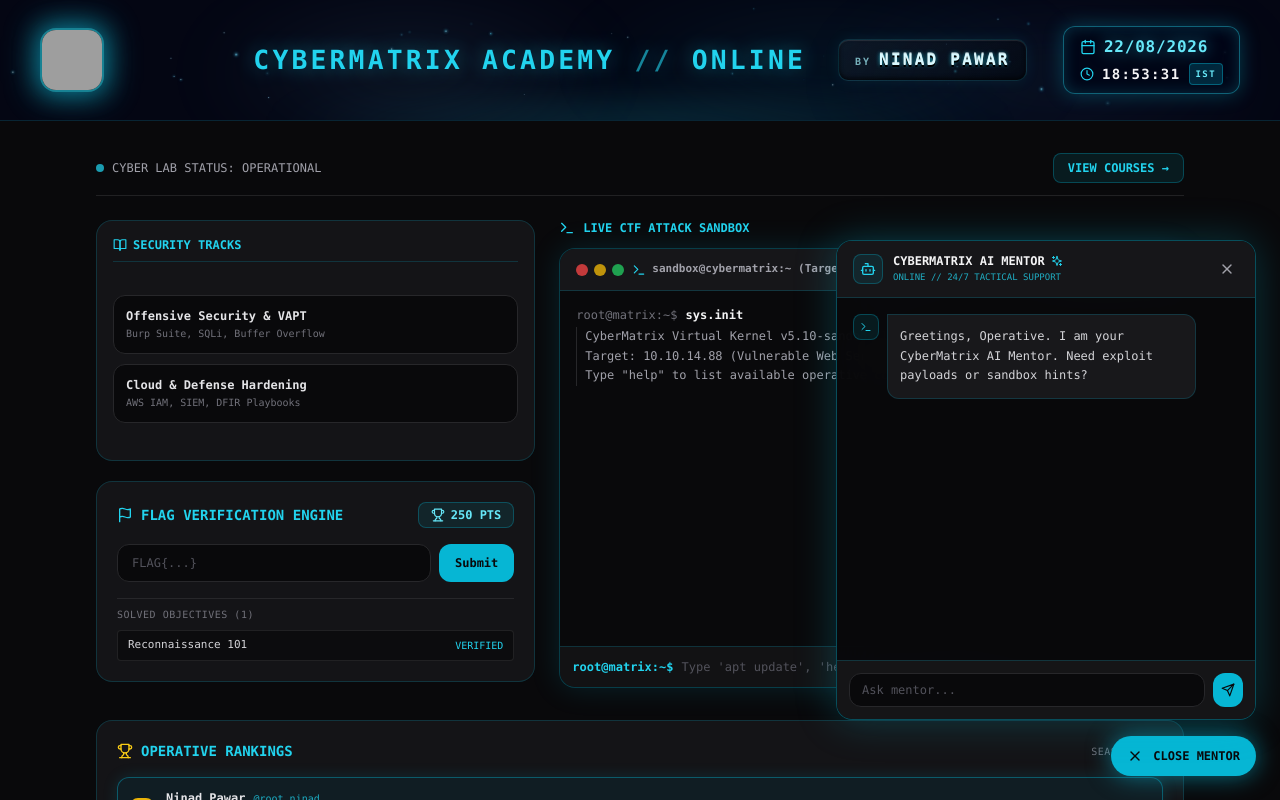
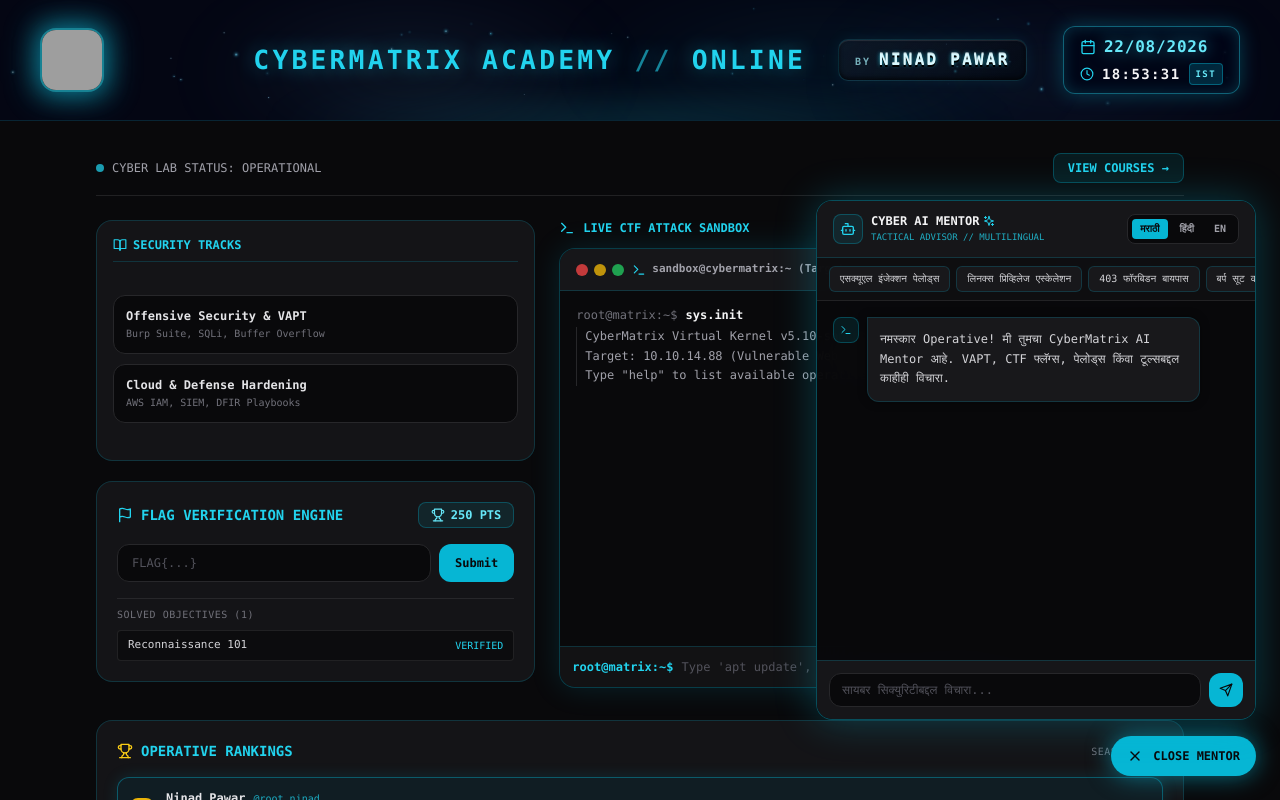
Before and after one commit to ninadcyber88-max/cybermatrix-academy, a Next.js app: page / in a window 1280 px wide. Both pictures are taken after a click on the button "AI MENTOR". Shown: the top 800 px of the page. Built offline with nearby package versions, Linux system fonts and the light colour scheme; grey boxes are pictures that could not be loaded.

Commit message:
feat: add multilingual support (Marathi/Hindi/English) and advanced cyber security prompts

```diff
--- a/components/StudentAIAssistant.tsx
+++ b/components/StudentAIAssistant.tsx
@@ -1,44 +1,117 @@
 'use client';
 
 import { useState } from 'react';
-import { Bot, Send, Terminal, Sparkles, User, X, MessageSquare } from 'lucide-react';
+import { Bot, Send, Terminal, Sparkles, User, Globe, ShieldAlert, Cpu, Lock, X } from 'lucide-react';
 
 interface Message {
   role: 'assistant' | 'user';
   content: string;
 }
 
+type Language = 'en' | 'mr' | 'hi';
+
+const QUICK_PROMPTS: Record<Language, string[]> = {
+  en: ['SQL Injection Payloads', 'Privilege Escalation Steps', 'Bypass 403 Forbidden', 'Burp Suite Setup'],
+  mr: ['एसक्यूएल इंजेक्शन पेलोड्स', 'लिनक्स प्रिव्हिलेज एस्केलेशन', '403 फॉरबिडन बायपास', 'बर्प सूट कसा वापरावा?'],
+  hi: ['एसक्यूएल इंजेक्शन पेलोड्स', 'लिनक्स प्रिविलेज एस्केलेशन', '403 फॉरबिडन बायपास', 'बर्प सूट कैसे सेटअप करें?'],
+};
+
 export function StudentAIAssistant() {
   const [isOpen, setIsOpen] = useState(false);
+  const [lang, setLang] = useState<Language>('mr');
   const [messages, setMessages] = useState<Message[]>([
     {
       role: 'assistant',
-      content: 'Greetings, Operative. I am your CyberMatrix AI Mentor. Need exploit payloads or sandbox hints?',
+      content: 'नमस्कार Operative! मी तुमचा CyberMatrix AI Mentor आहे. VAPT, CTF फ्लॅग्स, पेलोड्स किंवा टूल्सबद्दल काहीही विचारा.',
     },
   ]);
   const [input, setInput] = useState('');
   const [loading, setLoading] = useState(false);
 
-  const handleSendMessage = async (e: React.FormEvent) => {
-    e.preventDefault();
-    if (!input.trim() || loading) return;
+  const getAIResponse = (query: string, currentLang: Language): string => {
+    const q = query.toLowerCase();
 
-    const userMsg = input.trim();
+    // Responses based on selected language
+    if (currentLang === 'mr') {
+      if (q.includes('flag') || q.includes('फ्लॅग') || q.includes('root')) {
+        return 'टिप (CTF Hint): खालील CTF सँडबॉक्स टर्मिनलमध्ये "cat flag.txt" किंवा "sqlmap" रन करा. मिळालेला फ्लॅग वर सबमिट करून ५०० पॉइंट्स मिळवा!';
+      }
+      if (q.includes('sql') || q.includes('injection') || q.includes('पेलोड')) {
+        return 'SQL Injection: \n1. Auth Bypass: \' OR 1=1 --\n2. Union Extraction: \' UNION SELECT null, username, password FROM users--\n3. ऑटोमेशनसाठी सँडबॉक्समध्ये "sqlmap" कमांड चालवा.';
+      }
+      if (q.includes('privilege') || q.includes('एस्केलेशन') || q.includes('suid') || q.includes('linux')) {
+        return 'Linux PrivEsc चेकलिस्ट:\n1. SUID फाईल्स शोधा: find / -perm -u=s -type f 2>/dev/null\n2. Sudo परवानग्या तपासा: sudo -l\n3. Cron jobs तपासा: cat /etc/crontab\n4. GTFOBins चा वापर करा.';
+      }
+      if (q.includes('403') || q.includes('bypass') || q.includes('फॉरबिडन')) {
+        return '403 Forbidden बायपास ट्रिक्स:\n1. Headers वापरा: X-Forwarded-For: 127.0.0.1 किंवा X-Custom-IP-Authorization: 127.0.0.1\n2. Path rewriting: /admin -> /admin/ किंवा /admin/.\n3. HTTP Methods बदला: GET वरून POST किंवा HEAD करा.';
+      }
+      if (q.includes('nmap') || q.includes('स्कॅन')) {
+        return 'Nmap कमांड्स:\n• संपूर्ण पोर्ट स्कॅन: nmap -p- -sV -sC 10.10.14.88\n• वल्नेरेबिलिटी स्कॅन: nmap --script vuln 10.10.14.88\n• जलद स्कॅन: nmap -T4 -F 10.10.14.88';
+      }
+      if (q.includes('burp') || q.includes('बर्प')) {
+        return 'Burp Suite मार्गदर्शक:\n1. Proxy -> Intercept चालू करा.\n2. ब्राउझरमध्ये 127.0.0.1:8080 सेट करा आणि Burp CA Certificate इन्स्टॉल करा.\n3. Requests मॉडिफाय करण्यासाठी Repeater (Ctrl+R) वापरा.';
+      }
+      return `मी तुमचे विश्लेषण केले आहे: "${query}". हा एक महत्त्वाचा सायबर सिक्युरिटी विषय आहे. OWASP मार्गदर्शक तत्त्वे किंवा नेटवर्क लॉग तपासा. सँडबॉक्समध्ये सराव करण्यासाठी "help" टाईप करा.`;
+    }
+
+    if (currentLang === 'hi') {
+      if (q.includes('flag') || q.includes('फ्लैग') || q.includes('root')) {
+        return 'सलाह (CTF Hint): नीचे टर्मिनल में "cat flag.txt" या "sqlmap" चलाएं और मिला हुआ टोकन ऊपर सबमिट करें!';
+      }
+      if (q.includes('sql') || q.includes('पेलोड')) {
+        return 'SQL Injection तकनीकें:\n1. Auth Bypass: \' OR 1=1 --\n2. टेबल डंपिंग के लिए टर्मिनल में "sqlmap" का उपयोग करें।';
+      }
+      if (q.includes('privilege') || q.includes('एस्केलेशन')) {
+        return 'Linux PrivEsc चेकलिस्ट:\n1. SUID बाइनरी खोजें: find / -perm -u=s -type f 2>/dev/null\n2. Sudo राइट्स देखें: sudo -l\n3. GTFOBins का संदर्भ लें।';
+      }
+      if (q.includes('403') || q.includes('bypass')) {
+        return '403 Forbidden बायपास:\n1. Request Header: X-Forwarded-For: 127.0.0.1\n2. URL Fuzzing: /admin/./ या /ADMIN/';
+      }
+      return `आपके सवाल "${query}" का विश्लेषण किया गया है। सही टूल्स (Nmap/Burp) का उपयोग करें और लैब का अभ्यास करें।`;
+    }
+
+    // Default English
+    if (q.includes('flag') || q.includes('root')) {
+      return 'CTF Tactical Hint: Execute "cat flag.txt" or "sqlmap" in the sandbox terminal below to claim +500 PTS.';
+    }
+    if (q.includes('sql') || q.includes('payload')) {
+      return 'SQL Injection Vectors:\n• Auth Bypass: \' OR \'1\'=\'1\' --\n• Error Based: \' AND 1=CONVERT(int, (SELECT @@version))--\n• Automation: Run "sqlmap" in sandbox.';
+    }
+    if (q.includes('privilege') || q.includes('privesc') || q.includes('linux')) {
+      return 'Linux Privilege Escalation:\n1. Check SUID: find / -perm -4000 2>/dev/null\n2. Check sudo: sudo -l\n3. Search writable /etc/passwd or cronjobs.';
+    }
+    if (q.includes('403') || q.includes('bypass')) {
+      return '403 Forbidden Bypass Headers:\n• X-Forwarded-For: 127.0.0.1\n• X-Original-URL: /admin\n• X-Rewrite-URL: /admin';
+    }
+    if (q.includes('nmap') || q.includes('scan')) {
+      return 'Nmap Probes:\n• Service Detection: nmap -sV -sC -Pn target\n• Fast Recon: nmap -T4 -F target';
+    }
+    return `Analysis complete for: "${query}". Follow OWASP testing guidelines or use the interactive CTF terminal below.`;
+  };
+
+  const handleSendMessage = (e?: React.FormEvent, customQuery?: string) => {
+    if (e) e.preventDefault();
+    const query = customQuery || input.trim();
+    if (!query || loading) return;
+
     setInput('');
-    setMessages((prev) => [...prev, { role: 'user', content: userMsg }]);
+    setMessages((prev) => [...prev, { role: 'user', content: query }]);
     setLoading(true);
 
     setTimeout(() => {
-      let aiResponse = 'Inspect the request parameters and HTTP headers using Burp Suite.';
-      if (userMsg.toLowerCase().includes('flag') || userMsg.toLowerCase().includes('root')) {
-        aiResponse = 'Hint: Try running "cat flag.txt" in the sandbox terminal to extract credentials.';
-      } else if (userMsg.toLowerCase().includes('sql')) {
-        aiResponse = 'Test input fields with boolean payloads or run "sqlmap" to dump databases.';
-      }
+      const reply = getAIResponse(query, lang);
+      setMessages((prev) => [...prev, { role: 'assistant', content: reply }]);
+      setLoading(false);
+    }, 700);
+  };
 
-      setMessages((prev) => [...prev, { role: 'assistant', content: aiResponse }]);
-      setLoading(false);
-    }, 800);
+  const changeLanguage = (newLang: Language) => {
+    setLang(newLang);
+    let welcomeMsg = 'Greetings, Operative! Ready to assist with offensive and defensive operations.';
+    if (newLang === 'mr') welcomeMsg = 'नमस्कार Operative! भाषा मराठीवर सेट केली आहे. VAPT व CTF बद्दल विचारा.';
+    if (newLang === 'hi') welcomeMsg = 'नमस्ते Operative! भाषा हिंदी पर सेट कर दी गई है। साइबर सुरक्षा सवाल पूछें।';
+
+    setMessages((prev) => [...prev, { role: 'assistant', content: welcomeMsg }]);
   };
 
   return (
@@ -62,30 +135,65 @@ export function StudentAIAssistant() {
         )}
       </button>
 
-      {/* Compact Chat Window (Fixed Size Matching Target Area) */}
+      {/* Cyber AI Modal Popup */}
       {isOpen && (
-        <div className="fixed bottom-20 right-6 z-50 w-[90vw] sm:w-[420px] h-[480px] rounded-2xl bg-zinc-950/95 border border-cyan-500/40 backdrop-blur-xl shadow-[0_0_40px_rgba(6,182,212,0.25)] flex flex-col overflow-hidden font-mono text-xs">
+        <div className="fixed bottom-20 right-4 sm:right-6 z-50 w-[94vw] sm:w-[440px] h-[520px] rounded-2xl bg-zinc-950/95 border border-cyan-500/40 backdrop-blur-xl shadow-[0_0_40px_rgba(6,182,212,0.3)] flex flex-col overflow-hidden font-mono text-xs">
 
-          {/* Header */}
+          {/* Header with Language Selector */}
           <div className="px-4 py-3 bg-zinc-900/90 border-b border-cyan-500/20 flex items-center justify-between">
-            <div className="flex items-center space-x-2.5">
+            <div className="flex items-center space-x-2">
               <div className="p-1.5 rounded-lg bg-cyan-500/10 border border-cyan-500/30 text-cyan-400">
                 <Bot className="w-4 h-4" />
               </div>
               <div>
-                <h4 className="text-xs font-bold text-zinc-100 flex items-center gap-1.5">
-                  CYBERMATRIX AI MENTOR
+                <h4 className="text-xs font-bold text-zinc-100 flex items-center gap-1">
+                  CYBER AI MENTOR
                   <Sparkles className="w-3 h-3 text-cyan-400" />
                 </h4>
-                <p className="text-[9px] text-cyan-400/80">ONLINE // 24/7 TACTICAL SUPPORT</p>
+                <p className="text-[9px] text-cyan-400/80">TACTICAL ADVISOR // MULTILINGUAL</p>
               </div>
             </div>
-            <button
-              onClick={() => setIsOpen(false)}
-              className="p-1 rounded-lg text-zinc-400 hover:text-zinc-100 hover:bg-zinc-800 transition"
-            >
-              <X className="w-4 h-4" />
-            </button>
+
+            {/* Language Switcher Buttons */}
+            <div className="flex items-center space-x-1 bg-zinc-950 p-1 rounded-lg border border-zinc-800">
+              <button
+                onClick={() => changeLanguage('mr')}
+                className={`px-2 py-0.5 rounded text-[10px] font-bold transition ${
+                  lang === 'mr' ? 'bg-cyan-500 text-zinc-950' : 'text-zinc-400 hover:text-cyan-300'
+                }`}
+              >
+                मराठी
+              </button>
+              <button
+                onClick={() => changeLanguage('hi')}
+                className={`px-2 py-0.5 rounded text-[10px] font-bold transition ${
+                  lang === 'hi' ? 'bg-cyan-500 text-zinc-950' : 'text-zinc-400 hover:text-cyan-300'
+                }`}
+              >
+                हिंदी
+              </button>
+              <button
+                onClick={() => changeLanguage('en')}
+                className={`px-2 py-0.5 rounded text-[10px] font-bold transition ${
+                  lang === 'en' ? 'bg-cyan-500 text-zinc-950' : 'text-zinc-400 hover:text-cyan-300'
+                }`}
+              >
+                EN
+              </button>
+            </div>
+          </div>
+
+          {/* Quick Prompts Chips */}
+          <div className="px-3 py-2 bg-zinc-900/40 border-b border-zinc-800/80 flex items-center gap-1.5 overflow-x-auto no-scrollbar">
+            {QUICK_PROMPTS[lang].map((p, idx) => (
+              <button
+                key={idx}
+                onClick={() => handleSendMessage(undefined, p)}
+                className="whitespace-nowrap px-2.5 py-1 rounded-md bg-zinc-900 border border-cyan-500/20 text-[10px] text-zinc-300 hover:text-cyan-300 hover:border-cyan-500/50 transition cursor-pointer"
+              >
+                {p}
+              </button>
+            ))}
           </div>
 
           {/* Messages Area */}
@@ -93,9 +201,7 @@ export function StudentAIAssistant() {
             {messages.map((msg, index) => (
               <div
                 key={index}
-                className={`flex items-start gap-2 ${
-                  msg.role === 'user' ? 'flex-row-reverse' : ''
-                }`}
+                className={`flex items-start gap-2 ${msg.role === 'user' ? 'flex-row-reverse' : ''}`}
               >
                 <div
                   className={`p-1.5 rounded-lg flex-shrink-0 ${
@@ -107,10 +213,10 @@ export function StudentAIAssistant() {
                   {msg.role === 'user' ? <User className="w-3 h-3" /> : <Terminal className="w-3 h-3" />}
                 </div>
                 <div
-                  className={`max-w-[80%] p-3 rounded-xl leading-relaxed ${
+                  className={`max-w-[82%] p-3 rounded-xl leading-relaxed whitespace-pre-wrap ${
                     msg.role === 'user'
                       ? 'bg-zinc-800 text-zinc-200 rounded-tr-none'
-                      : 'bg-zinc-900 border border-cyan-500/20 text-zinc-300 rounded-tl-none'
+                      : 'bg-zinc-900 border border-cyan-500/20 text-zinc-300 rounded-tl-none shadow-[0_0_10px_rgba(0,0,0,0.4)]'
                   }`}
                 >
                   {msg.content}
@@ -122,23 +228,29 @@ export function StudentAIAssistant() {
                 <div className="p-1 rounded bg-cyan-500/10 animate-pulse">
                   <Bot className="w-3 h-3" />
                 </div>
-                <span>Analyzing threat vector...</span>
+                <span>Analyzing threat vectors...</span>
               </div>
             )}
           </div>
 
           {/* Input Form */}
-          <form onSubmit={handleSendMessage} className="p-3 bg-zinc-900/80 border-t border-cyan-500/20 flex gap-2">
+          <form onSubmit={(e) => handleSendMessage(e)} className="p-3 bg-zinc-900/90 border-t border-cyan-500/20 flex gap-2">
             <input
               type="text"
               value={input}
               onChange={(e) => setInput(e.target.value)}
-              placeholder="Ask mentor..."
+              placeholder={
+                lang === 'mr'
+                  ? 'सायबर सिक्युरिटीबद्दल विचारा...'
+                  : lang === 'hi'
+                  ? 'साइबर सुरक्षा के बारे में पूछें...'
+                  : 'Ask about exploits, labs, payloads...'
+              }
               className="flex-1 px-3 py-2 rounded-xl bg-zinc-950 border border-zinc-800 text-xs text-zinc-100 placeholder-zinc-600 focus:outline-none focus:border-cyan-500"
             />
             <button
               type="submit"
-              className="p-2 rounded-xl bg-cyan-500 text-zinc-950 font-bold hover:bg-cyan-400 transition"
+              className="p-2.5 rounded-xl bg-cyan-500 text-zinc-950 font-bold hover:bg-cyan-400 transition cursor-pointer"
             >
               <Send className="w-3.5 h-3.5" />
             </button>
```
